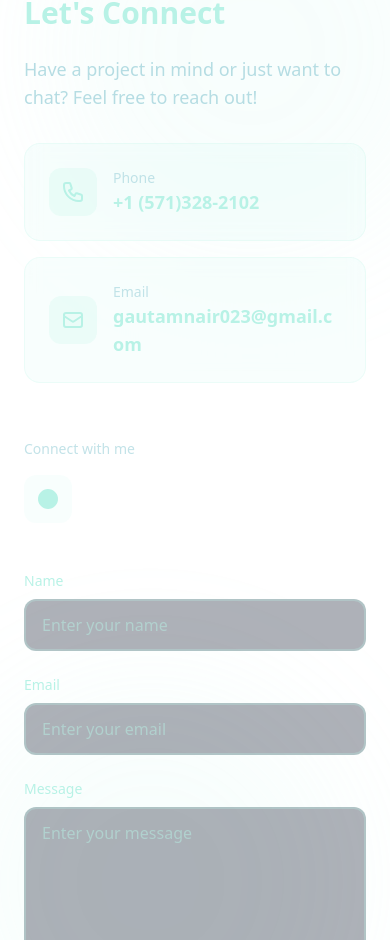
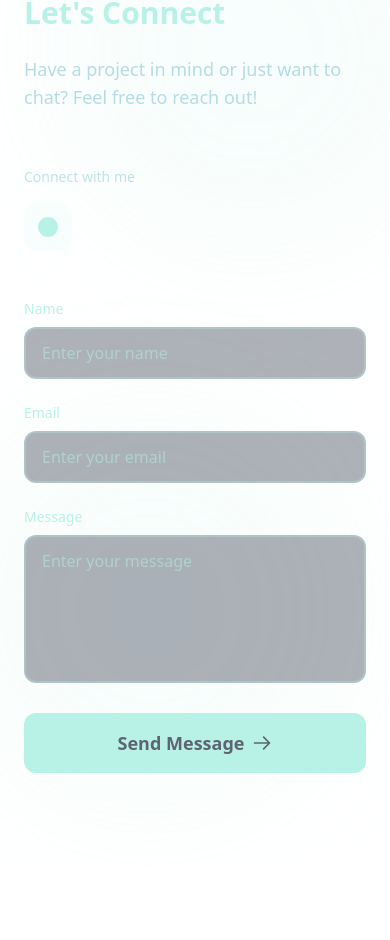
Before and after one commit to g23polar/portfolio, a React (Vite) app: page / in a window 390 px wide. Shown: the part 5809-6749 px from the top of the page. After the commit the page ends 6678 px from the top, so only its background shows below. Built offline with nearby package versions, Linux system fonts and the light colour scheme.

Commit message:
removephone

```diff
--- a/src/components/Contact.jsx
+++ b/src/components/Contact.jsx
@@ -188,7 +188,7 @@ function Contact() {
             </div>
 
             {/* Contact Cards */}
-            <div className="space-y-4">
+            {/* <div className="space-y-4">
               <motion.div
                 whileHover={{ scale: 1.02, x: 10 }}
                 className={`p-6 rounded-2xl backdrop-blur-sm border transition-all duration-300 ${
@@ -213,12 +213,12 @@ function Contact() {
                     }`}>Phone</p>
                     <p className={`text-lg font-semibold ${
                       theme === 'dark' ? 'text-[#b8f2e6]' : 'text-[#5e6472]'
-                    }`}>+1 (571)328-2102</p>
+                    }`}>+1 </p>
                   </div>
                 </div>
-              </motion.div>
+              </motion.div> */}
 
-              <motion.div
+              {/* <motion.div
                 whileHover={{ scale: 1.02, x: 10 }}
                 className={`p-6 rounded-2xl backdrop-blur-sm border transition-all duration-300 ${
                   theme === 'dark'
@@ -242,11 +242,11 @@ function Contact() {
                     }`}>Email</p>
                     <p className={`text-lg font-semibold break-all ${
                       theme === 'dark' ? 'text-[#b8f2e6]' : 'text-[#5e6472]'
-                    }`}>gautamnair023@gmail.com</p>
+                    }`}>@gmail.com</p>
                   </div>
                 </div>
               </motion.div>
-            </div>
+            </div> */}
 
             {/* Social Links */}
             <motion.div
```
